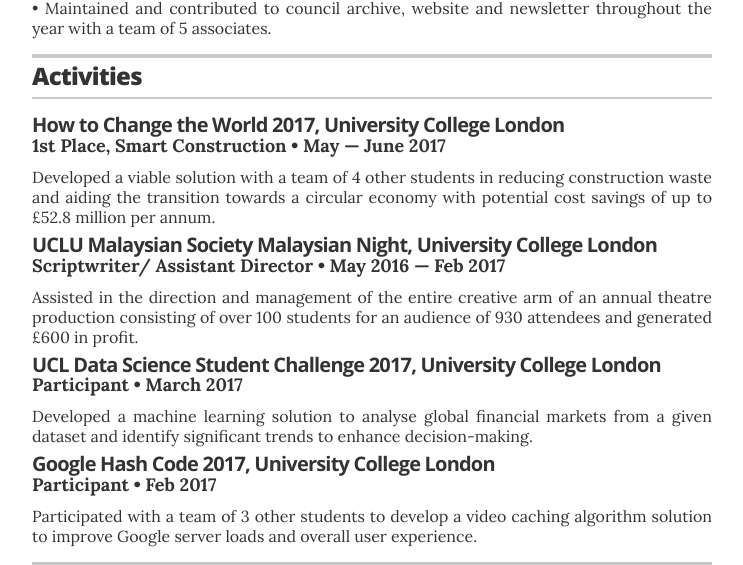
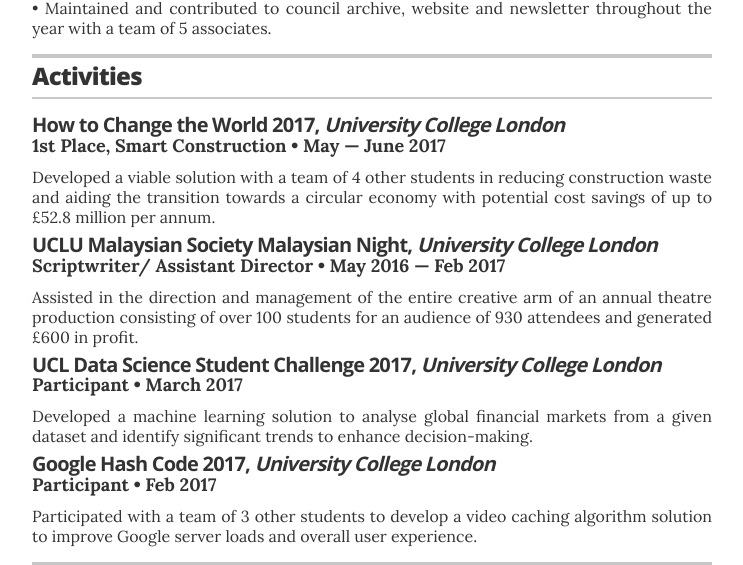
Before and after one commit to hasifuzir/hasifuzir.github.io, a Jekyll site: the page built from index.html, in a window 1280 px wide and 900 px high, scrolled down 1254 px. Shown: the part 149-714 px from the top of the window, without its empty margins (268-1011 px from the left). Built offline with Jekyll 4.4.1, drawn with Linux system fonts in a browser that asks for light colours.

Commit message:
more italics

```diff
--- a/_data/recognitions.yml
+++ b/_data/recognitions.yml
@@ -1,20 +1,20 @@
 # Recognitions
-- award: How to Change the World 2017, University College London
+- award: How to Change the World 2017, <i>University College London</i>
   organization: 1st Place, Smart Construction
   year: May &mdash; June 2017
   summary: Developed a viable solution with a team of 4 other students in reducing construction waste and aiding the transition towards a circular economy with potential cost savings of up to £52.8 million per annum.
 
-- award: UCLU Malaysian Society Malaysian Night, University College London
+- award: UCLU Malaysian Society Malaysian Night, <i>University College London</i>
   organization: Scriptwriter/ Assistant Director
   year: May 2016 &mdash; Feb 2017
   summary: Assisted in the direction and management of the entire creative arm of an annual theatre production consisting of over 100 students for an audience of 930 attendees and generated £600 in profit.
 
-- award: UCL Data Science Student Challenge 2017, University College London
+- award: UCL Data Science Student Challenge 2017, <i>University College London</i>
   organization: Participant
   year: March 2017
   summary: Developed a machine learning solution to analyse global financial markets from a given dataset and identify significant trends to enhance decision-making.
 
-- award: Google Hash Code 2017, University College London
+- award: Google Hash Code 2017, <i>University College London</i>
   organization: Participant
   year: Feb 2017
   summary: Participated with a team of 3 other students to develop a video caching algorithm solution to improve Google server loads and overall user experience.
```
